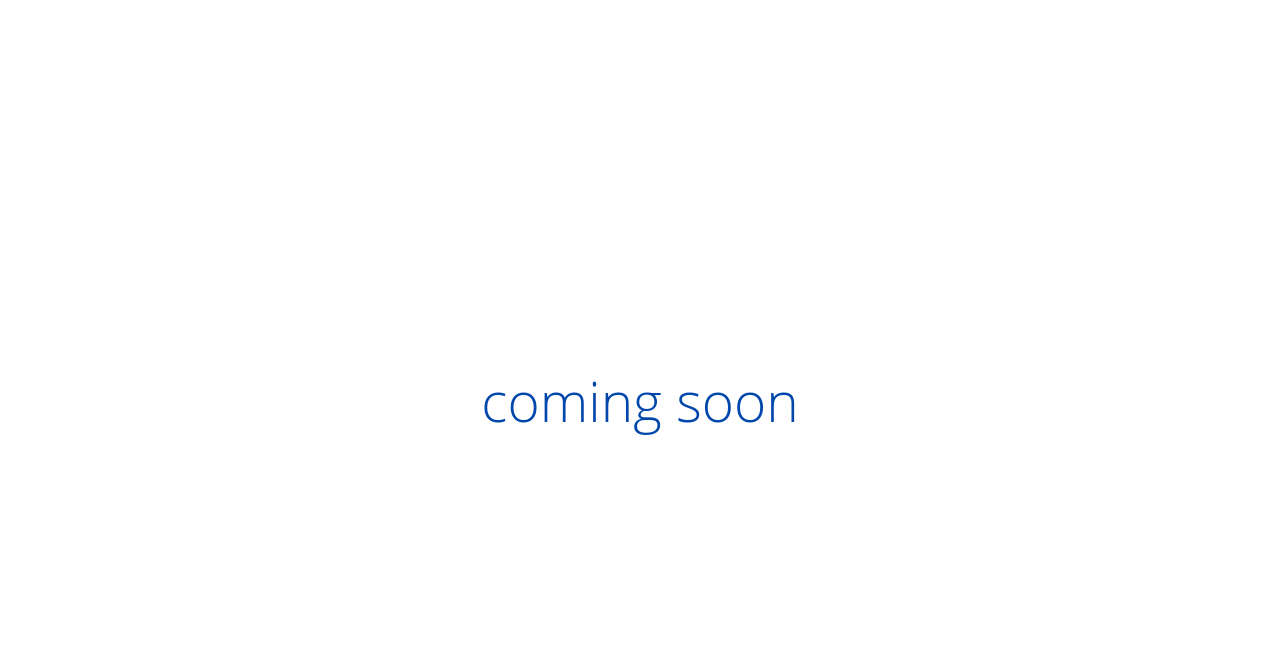
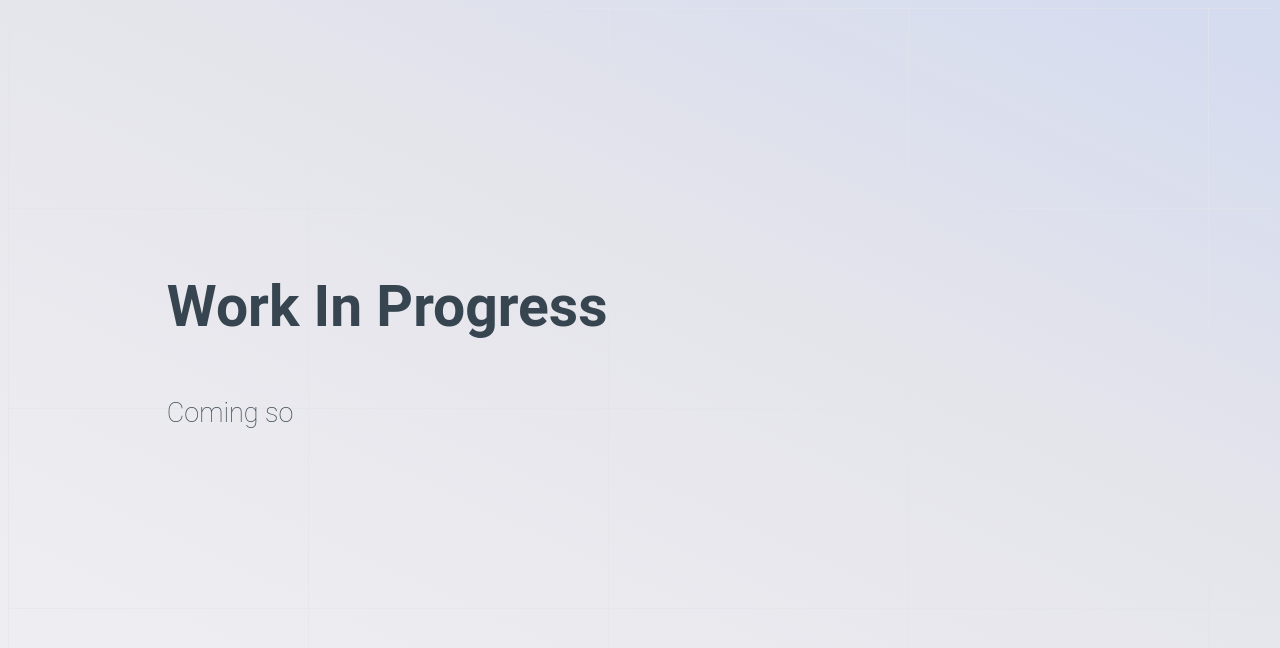
Before and after one commit to lavalover/beaavila, a plain HTML site: page index.html in a window 1280 px wide. Shown: the top 648 px of the page. Drawn offline with Linux system fonts and the light colour scheme.

Commit message:
Add files via upload

```diff
--- a/index.html
+++ b/index.html
@@ -1,30 +1,24 @@
 <!DOCTYPE html>
 <html lang="en">
 <head>
-	<link rel="stylesheet" href="https://fonts.googleapis.com/css2?family=Open+Sans+Condensed:wght@300&display=swap">
     <meta charset="UTF-8">
     <meta name="viewport" content="width=device-width, initial-scale=1.0">
-    <title>Coming Soon</title>
-    <style>
-        body {
-            margin: 0;
-            padding: 0;
-            display: flex;
-            align-items: center;
-            justify-content: center;
-            height: 100vh;
-            background-color: #fff; /* White background */
-        }
-
-        h1 {
-            color: #0047ab; /* Cobalt blue text color */
-            font-size: 55px;
-            font-family: 'Open Sans', sans-serif;
-			font-weight: 300; /* Light version */
-        }
-    </style>
+    <title>coming soon</title>
+    <link rel="stylesheet" href="styles.css">
 </head>
 <body>
-    <h1>coming soon</h1>
+    <div class="container">
+		<div class="background-image"></div>
+        <div class="grid-background"></div>
+        <div class="content">
+            <div class="text-box">
+			<p class="work-in-progress">Work In Progress</p>
+			<p class="progress-text">
+				Coming so
+				<span class="blinking-cursor"></span>
+			</p>
+		</div>
+        </div>
+    </div>
 </body>
 </html>
--- /dev/null
+++ b/styles.css
@@ -0,0 +1,83 @@
+body {
+    background: linear-gradient(25deg, #E4E4EB, #FFFFFE, #E4E4EB, #A9C4FC);
+    background-size: 400% 400%;
+    animation: gradientAnimation 15s infinite;
+}
+
+.container {
+    position: relative;
+    width: 100%;
+    height: 100vh;
+    overflow: hidden;
+}
+
+.grid-background {
+    position: absolute;
+    top: 0;
+    left: 0;
+    width: 100%;
+    height: 100%;
+    background-image: linear-gradient(to right, #e4e4eb 1px, transparent 1px),
+                      linear-gradient(to bottom, #e4e4eb 1px, transparent 1px);
+    background-size: 300px 200px; /* Adjust the size of squares */
+	opacity: 0.6
+}
+
+.content {
+    position: absolute;
+    top: 50%;
+    left: 10%;
+    transform: translate(-50%, -80%);
+    text-align: left;
+    color: #36454f; /* Charcoal text color */
+    margin-left: 20%; /* 20% margin to the left */
+}
+
+.text-box {
+	margin-bottom: 10px;
+    position: relative;
+}
+
+.work-in-progress {
+    font-size: 57px;
+    font-weight: bold;
+}
+.progress-text {
+    font-size: 27px;
+    font-weight: 200; /* Noto Sans Thin */
+    display: flex;
+    vertical-align: top;
+}
+
+.blinking-cursor {
+    width: 3px;
+    height: 27px;
+    background-color: #36454f; /* Charcoal text color */
+    animation: blink 1s infinite;
+}
+
+p {
+    font-family: 'Roboto', sans-serif;
+    /* Additional styling for paragraphs if needed */
+}
+
+@keyframes blink {
+    0%, 100% {
+        background-color: transparent;
+    }
+    50% {
+        background-color: #36454f; /* Charcoal text color */
+    }
+}
+
+@keyframes gradientAnimation {
+    0% {
+        background-position: 0% 50%;
+    }
+    50% {
+        background-position: 100% 50%;
+    }
+    100% {
+        background-position: 0% 50%;
+    }
+}
```
